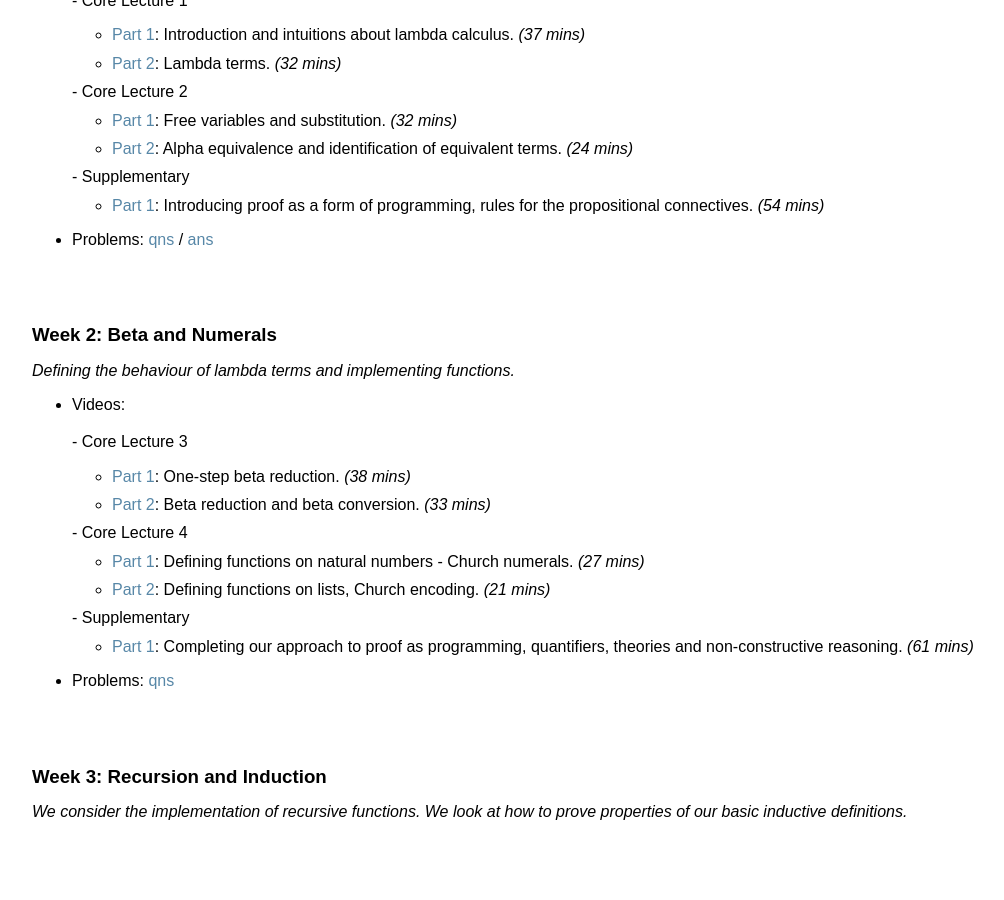
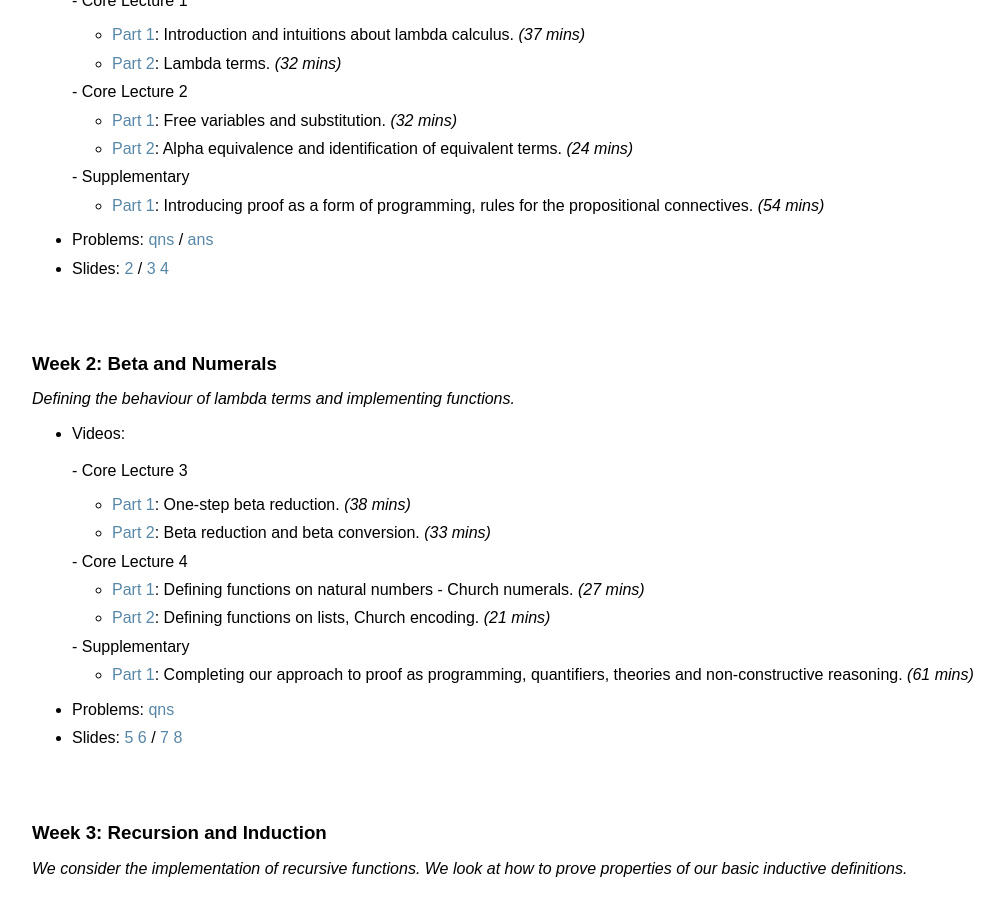
Before and after one commit to uob-coms30040/uob-coms30040.github.io, a Jekyll site: the page built from schedule.md, in a window 1280 px wide and 900 px high, scrolled down 1540 px. Shown: the whole window, without its empty margins (16-1020 px from the left). Built offline with Jekyll 4.4.1, drawn with Linux system fonts in a browser that asks for light colours; nearby versions of some CDN libraries.

Commit message:
add slides to schedule

```diff
--- a/schedule.md
+++ b/schedule.md
@@ -129,6 +129,19 @@ title: schedule
     <li>
       Problems: <a href="questions/sheet{{ week.num }}.pdf" target="_blank">qns</a>{% if next_friday_unix <= nowunix %} / <a href="answers/sheet{{ week.num }}.pdf" target="_blank">ans</a>{% endif %}
     </li>
+    <li>
+      Slides:
+        {% if week.num == 1 %}
+          <a href="slides/2.pdf" target="_blank">2</a>
+           / <a href="slides/3.pdf" target="_blank">3</a>
+            <a href="slides/4.pdf" target="_blank">4</a>
+        {% else %}
+          <a href="slides/{{ week.num | times: 4 | minus: 3 }}" target="_blank">{{ week.num | times: 4 | minus: 3 }}</a>
+           <a href="slides/{{ week.num | times: 4 | minus: 2 }}" target="_blank">{{ week.num | times: 4 | minus: 2 }}</a>
+          / <a href="slides/{{ week.num | times: 4 | minus: 1 }}" target="_blank">{{ week.num | times: 4 | minus: 1 }}</a>
+           <a href="slides/{{ week.num | times: 4 }}" target="_blank">{{ week.num | times: 4 }}</a>
+        {% endif %}
+    </li>
     {% endif %}
   </ul>
 
```
